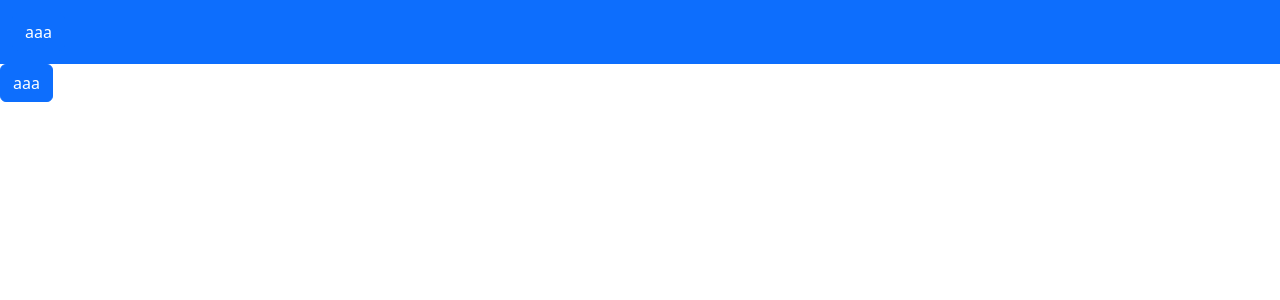
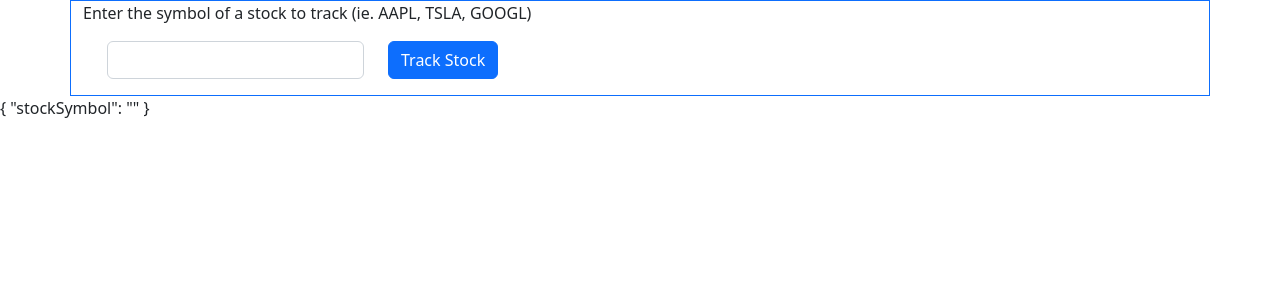
Before and after one commit to SSun97/angular-lv2, an Angular app in the folder stock-tracker/: page / in a window 1280 px wide. Shown: the top 300 px of the page. Built offline with nearby package versions, Linux system fonts and the light colour scheme.

Commit message:
created http data services

```diff
--- a/stock-tracker/src/app/app.component.html
+++ b/stock-tracker/src/app/app.component.html
@@ -1,9 +1,2 @@
-<nav class="navbar navbar-dark bg-primary">
-  <div class="container-fluid">
-    <div class="navbar-brand">
-      <button class='btn btn-primary'>aaa</button>
-    </div>
-  </div>
-</nav>
-<button class='btn btn-primary'>aaa</button>
+<st-track-stock></st-track-stock>
 <router-outlet></router-outlet>
--- /dev/null
+++ b/stock-tracker/src/app/data/company-name-result.ts
@@ -0,0 +1,4 @@
+export interface CompanyNameResult {
+  count: number;
+  result: Object[];
+}
--- /dev/null
+++ b/stock-tracker/src/app/data/company-quote.ts
@@ -0,0 +1,10 @@
+export interface CompanyQuote {
+  c: number;
+  d: number;
+  dp: number;
+  h: number;
+  l: number;
+  o: number;
+  pc: number;
+  t: number;
+}
--- /dev/null
+++ b/stock-tracker/src/app/data/data.service.ts
@@ -0,0 +1,22 @@
+import { HttpClient } from '@angular/common/http';
+import { Injectable } from '@angular/core';
+import { Observable, of } from 'rxjs';
+import { CompanyNameResult } from './company-name-result';
+import { CompanyQuote } from './company-quote';
+import { UserInput } from './user-input';
+
+@Injectable({
+  providedIn: 'root'
+})
+export class DataService {
+
+  constructor(private http: HttpClient) { }
+
+  getCompanyName(userInput: UserInput): Observable<CompanyNameResult> {
+    return this.http.get<CompanyNameResult>(`https://finnhub.io/api/v1/search?q=${userInput.stockSymbol}&token=ce2jociad3ia3rm8edu0ce2jociad3ia3rm8edug`);
+  };
+
+  getCompanyQuote(userInput: UserInput): Observable<CompanyQuote> {
+    return this.http.get<CompanyQuote>(`https://finnhub.io/api/v1/quote?symbol=${userInput.stockSymbol}&token=ce2jociad3ia3rm8edu0ce2jociad3ia3rm8edug`);
+  };
+}
--- /dev/null
+++ b/stock-tracker/src/app/data/user-input.ts
@@ -0,0 +1,3 @@
+export interface UserInput {
+  stockSymbol: string;
+}
--- /dev/null
+++ b/stock-tracker/src/app/pages/stock-details/stock-details.component.html
@@ -0,0 +1,9 @@
+<div class='container border border-primary'>
+  <p>Enter the symbol of a stock to track (ie. AAPL, TSLA, GOOGL)</p>
+    <form class='d-flex flex-row'>
+      <div class="mb-3 px-4">
+        <input type="email" class="form-control" id="exampleInputEmail1" aria-describedby="emailHelp">
+      </div>
+      <button type="submit" class="btn btn-primary mb-3">Track Stock</button>
+    </form>
+</div>
--- /dev/null
+++ b/stock-tracker/src/app/pages/stock-details/stock-details.component.ts
@@ -0,0 +1,15 @@
+import { Component, OnInit } from '@angular/core';
+
+@Component({
+  selector: 'st-stock-details',
+  templateUrl: './stock-details.component.html',
+  styleUrls: ['./stock-details.component.css']
+})
+export class StockDetailsComponent implements OnInit {
+
+  constructor() { }
+
+  ngOnInit(): void {
+  }
+
+}
--- /dev/null
+++ b/stock-tracker/src/app/pages/track-stock/track-stock.component.css
@@ -0,0 +1,3 @@
+.field-error {
+  border: 1px solid red;
+}
--- /dev/null
+++ b/stock-tracker/src/app/pages/track-stock/track-stock.component.html
@@ -0,0 +1,16 @@
+<div class='container border border-primary'>
+  <p>Enter the symbol of a stock to track (ie. AAPL, TSLA, GOOGL)</p>
+    <form #form="ngForm" (ngSubmit)="onSubmit(form)">
+      <div class='d-flex flex-row'>
+        <div class="mb-3 px-4">
+          <input type="text" class="form-control" placeholder="{{userInput.stockSymbol}}" name="stockSymbolInput" aria-describedby="emailHelp" [(ngModel)]="userInput.stockSymbol" required minlength="3" maxlength="10" #nameField="ngModel" [class.field-error]="form.submitted && nameField.invalid">
+
+        </div>
+        <button type="submit" class="btn btn-primary mb-3">Track Stock</button>
+      </div>
+      <div [hidden]="!form.submitted||nameField.valid" class="alert alert-danger mx-4">
+        Enter a stock symbol, 3-10 characters
+      </div>
+    </form>
+</div>
+{{userInput | json}}
--- /dev/null
+++ b/stock-tracker/src/app/pages/track-stock/track-stock.component.ts
@@ -0,0 +1,37 @@
+import { Component, Input, OnInit } from '@angular/core';
+import { NgForm } from '@angular/forms';
+import { DataService } from 'src/app/data/data.service';
+import { UserInput } from 'src/app/data/user-input';
+@Component({
+  selector: 'st-track-stock',
+  templateUrl: './track-stock.component.html',
+  styleUrls: ['./track-stock.component.css']
+})
+export class TrackStockComponent implements OnInit {
+
+  defaultUserInput: UserInput = {
+    stockSymbol: ''
+  }
+
+  userInput: UserInput = {...this.defaultUserInput};
+
+  constructor(private dataService: DataService) { }
+
+  ngOnInit(): void {
+  }
+
+  onSubmit(form: NgForm): void {
+    console.log('in onSubmit():', form.valid);
+    if (form.valid) {
+      this.dataService.getCompanyName(this.userInput).subscribe(
+        result => console.log(result.result[0]),
+        error => console.log(error)
+      );
+      this.dataService.getCompanyQuote(this.userInput).subscribe(
+        result => console.log(result),
+        error => console.log(error)
+      );
+    }
+  }
+
+}
```
Also changed, not shown: stock-tracker/src/app/app.module.ts (+10 -2 lines), stock-tracker/src/app/pages/stock-details/stock-details.component.css (added), 1 other file (tests, documents, lock files or other folders).
